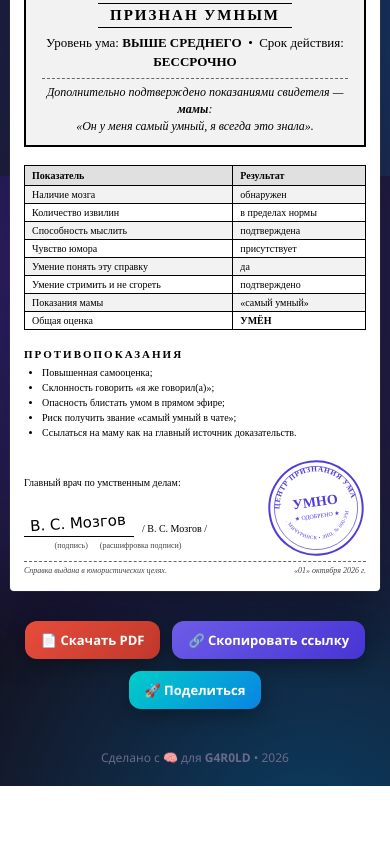
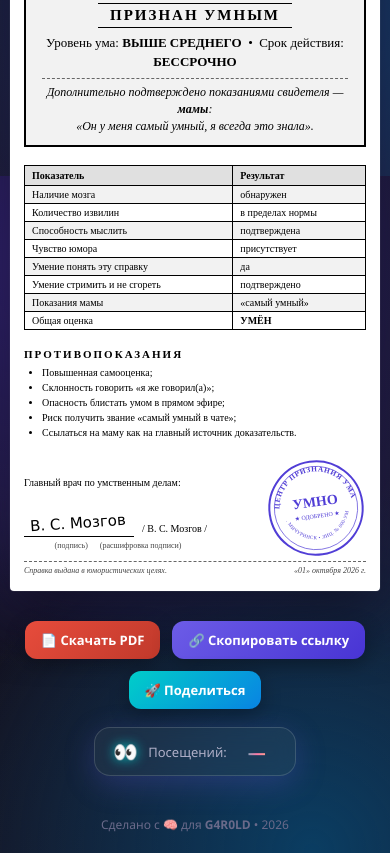
Before and after one commit to G4R0LD/spravka, a plain HTML site: page index.html in a window 390 px wide. Shown: the part 668-1521 px from the top of the page. Before the commit the page ends 1454 px from the top, so only its background shows below. Drawn offline with Linux system fonts and the light colour scheme; no server answers.

Commit message:
Update index.html

```diff
--- a/index.html
+++ b/index.html
@@ -407,14 +407,59 @@
   }
   .btn:active { transform: translateY(0); }
 
-  .btn-pdf {
-    background: linear-gradient(135deg, #e74c3c, #c0392b);
+  .btn-pdf { background: linear-gradient(135deg, #e74c3c, #c0392b); }
+  .btn-copy { background: linear-gradient(135deg, var(--accent), #4834d4); }
+  .btn-share { background: linear-gradient(135deg, var(--accent-2), #0984e3); }
+
+  /* ===== СЧЁТЧИК ПОСЕЩЕНИЙ ===== */
+  .visitor-counter {
+    margin-top: 25px;
+    padding: 12px 26px;
+    background: rgba(255, 255, 255, 0.05);
+    border: 1px solid rgba(255, 255, 255, 0.15);
+    border-radius: 16px;
+    backdrop-filter: blur(10px);
+    -webkit-backdrop-filter: blur(10px);
+    color: #fff;
+    font-family: "Segoe UI", sans-serif;
+    font-size: 15px;
+    display: inline-flex;
+    align-items: center;
+    gap: 10px;
+    position: relative;
+    z-index: 2;
+    animation: fadeInUp 1.3s ease-out;
+    box-shadow: 0 8px 30px rgba(108, 92, 231, 0.25);
+    transition: all 0.3s ease;
   }
-  .btn-copy {
-    background: linear-gradient(135deg, var(--accent), #4834d4);
+  .visitor-counter:hover {
+    box-shadow: 0 8px 40px rgba(108, 92, 231, 0.5);
+    border-color: rgba(108, 92, 231, 0.6);
   }
-  .btn-share {
-    background: linear-gradient(135deg, var(--accent-2), #0984e3);
+  .visitor-counter .eye {
+    font-size: 20px;
+    filter: drop-shadow(0 0 6px rgba(0, 206, 201, 0.8));
+    animation: pulse 2.5s ease-in-out infinite;
+  }
+  @keyframes pulse {
+    0%, 100% { transform: scale(1); }
+    50% { transform: scale(1.15); }
+  }
+  .visitor-counter .label {
+    color: #b0b0c8;
+    font-size: 13px;
+    font-weight: 400;
+  }
+  .visitor-counter .count {
+    font-size: 22px;
+    font-weight: bold;
+    background: linear-gradient(90deg, var(--accent-2), var(--accent-3), var(--gold));
+    -webkit-background-clip: text;
+    background-clip: text;
+    -webkit-text-fill-color: transparent;
+    min-width: 40px;
+    text-align: center;
+    transition: all 0.3s ease;
   }
 
   /* ===== ПОДВАЛ САЙТА ===== */
@@ -432,7 +477,7 @@
     text-decoration: none;
   }
 
-  /* ===== ТОСТ (уведомление) ===== */
+  /* ===== ТОСТ ===== */
   .toast {
     position: fixed;
     bottom: 30px;
@@ -498,16 +543,23 @@
     .doctor .sign-line .signature { font-size: 15px; }
 
     .btn { padding: 10px 16px; font-size: 13px; }
+
+    .visitor-counter {
+      padding: 10px 18px;
+      font-size: 13px;
+      margin-top: 18px;
+    }
+    .visitor-counter .count { font-size: 18px; }
   }
 
-  /* ===== ПЕЧАТЬ (на случай, если кто-то захочет PDF) ===== */
+  /* ===== ПЕЧАТЬ ===== */
   @media print {
     body {
       background: #fff !important;
       padding: 0;
     }
     body::before { display: none; }
-    .site-header, .actions, .site-footer, .toast { display: none !important; }
+    .site-header, .actions, .site-footer, .toast, .visitor-counter { display: none !important; }
     .page {
       box-shadow: none;
       width: auto;
@@ -692,6 +744,13 @@
     <button class="btn btn-share" onclick="shareIt()">🚀 Поделиться</button>
   </div>
 
+  <!-- СЧЁТЧИК ПОСЕЩЕНИЙ -->
+  <div class="visitor-counter">
+    <span class="eye">👀</span>
+    <span class="label">Посещений:</span>
+    <span class="count" id="visit-count">...</span>
+  </div>
+
   <!-- ПОДВАЛ САЙТА -->
   <div class="site-footer">
     Сделано с 🧠 для <b>G4R0LD</b> • 2026
@@ -701,6 +760,55 @@
   <div class="toast" id="toast">✅ Ссылка скопирована!</div>
 
 <script>
+  /* ================= СЧЁТЧИК ПОСЕЩЕНИЙ ================= */
+  // Уникальный ключ для твоего сайта — можешь поменять
+  const COUNT_NAMESPACE = 'g4r0ld.github.io';
+  const COUNT_KEY = 'umny-spravka';
+  const COUNT_URL = 'https://api.countapi.xyz';
+  const counterEl = document.getElementById('visit-count');
+
+  // Красивая анимация "набегания" числа
+  function animateCount(target) {
+    const duration = 800;
+    const start = 0;
+    const startTime = performance.now();
+
+    function tick(now) {
+      const progress = Math.min((now - startTime) / duration, 1);
+      const eased = 1 - Math.pow(1 - progress, 3); // ease-out
+      const current = Math.floor(start + (target - start) * eased);
+      counterEl.textContent = current;
+      if (progress < 1) requestAnimationFrame(tick);
+      else counterEl.textContent = target;
+    }
+    requestAnimationFrame(tick);
+  }
+
+  async function initCounter() {
+    try {
+      const hasVisited = localStorage.getItem('g4r0ld_visited');
+
+      let endpoint;
+      if (hasVisited) {
+        // Уже был — просто получаем число
+        endpoint = `${COUNT_URL}/get/${COUNT_NAMESPACE}/${COUNT_KEY}`;
+      } else {
+        // Первый раз — увеличиваем счётчик
+        endpoint = `${COUNT_URL}/hit/${COUNT_NAMESPACE}/${COUNT_KEY}`;
+        localStorage.setItem('g4r0ld_visited', '1');
+      }
+
+      const res = await fetch(endpoint);
+      const data = await res.json();
+      animateCount(data.value || 0);
+    } catch (e) {
+      console.warn('Счётчик недоступен:', e);
+      counterEl.textContent = '—';
+    }
+  }
+  initCounter();
+
+  /* ================= УВЕДОМЛЕНИЕ (ТОСТ) ================= */
   function showToast(text) {
     const toast = document.getElementById('toast');
     toast.textContent = text;
@@ -708,6 +816,7 @@
     setTimeout(() => toast.classList.remove('show'), 2200);
   }
 
+  /* ================= КОПИРОВАНИЕ ССЫЛКИ ================= */
   function copyLink() {
     const url = window.location.href;
     if (navigator.clipboard) {
@@ -716,7 +825,6 @@
         confettiBurst();
       });
     } else {
-      // fallback для старых браузеров
       const input = document.createElement('input');
       input.value = url;
       document.body.appendChild(input);
@@ -728,6 +836,7 @@
     }
   }
 
+  /* ================= ПОДЕЛИТЬСЯ ================= */
   function shareIt() {
     const url = window.location.href;
     const text = 'Смотри, я официально признан умным! 🧠';
@@ -738,6 +847,7 @@
     }
   }
 
+  /* ================= КОНФЕТТИ ================= */
   function confettiBurst() {
     const colors = ['#6c5ce7', '#00cec9', '#fd79a8', '#fdcb6e', '#e74c3c', '#00b894'];
     for (let i = 0; i < 40; i++) {
```
